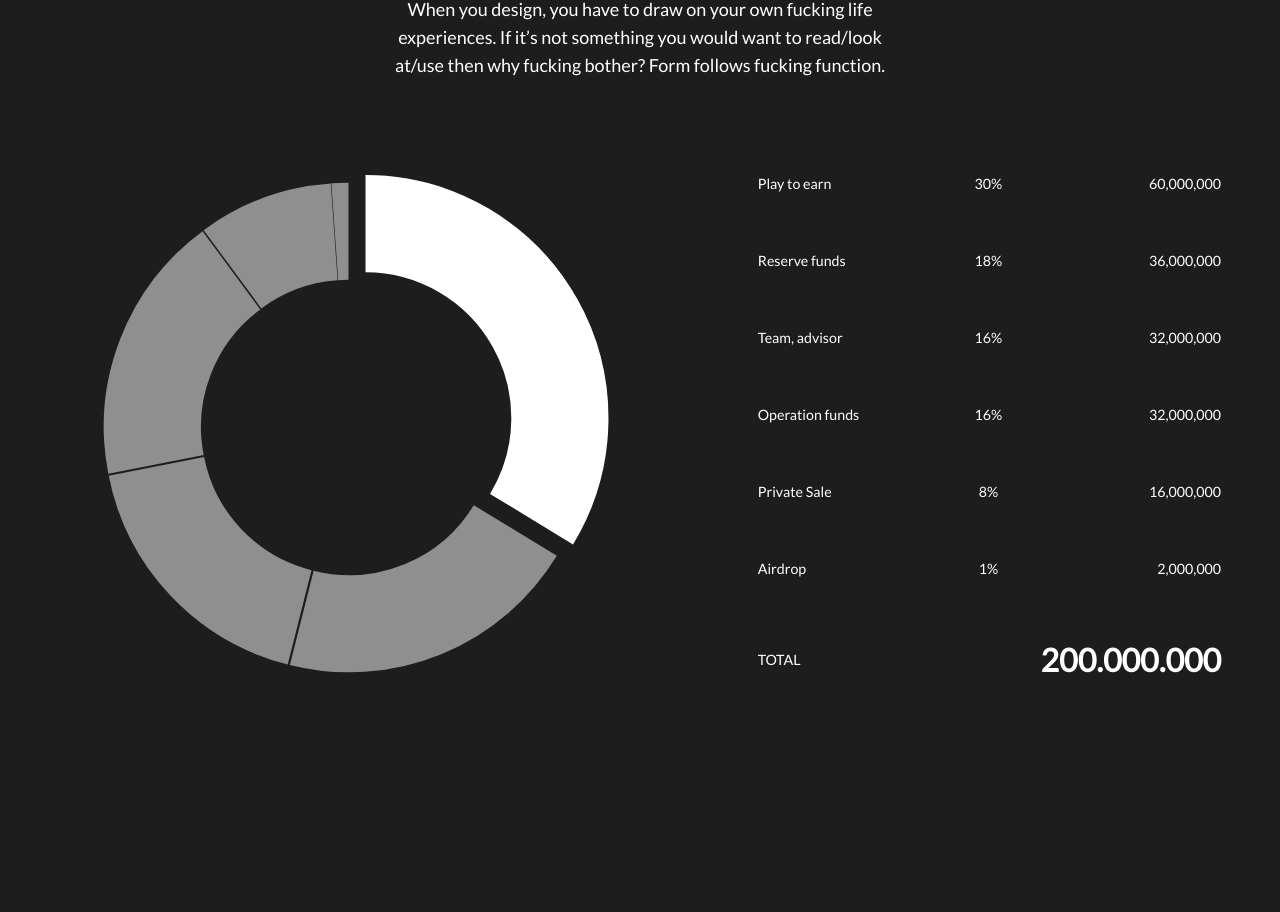
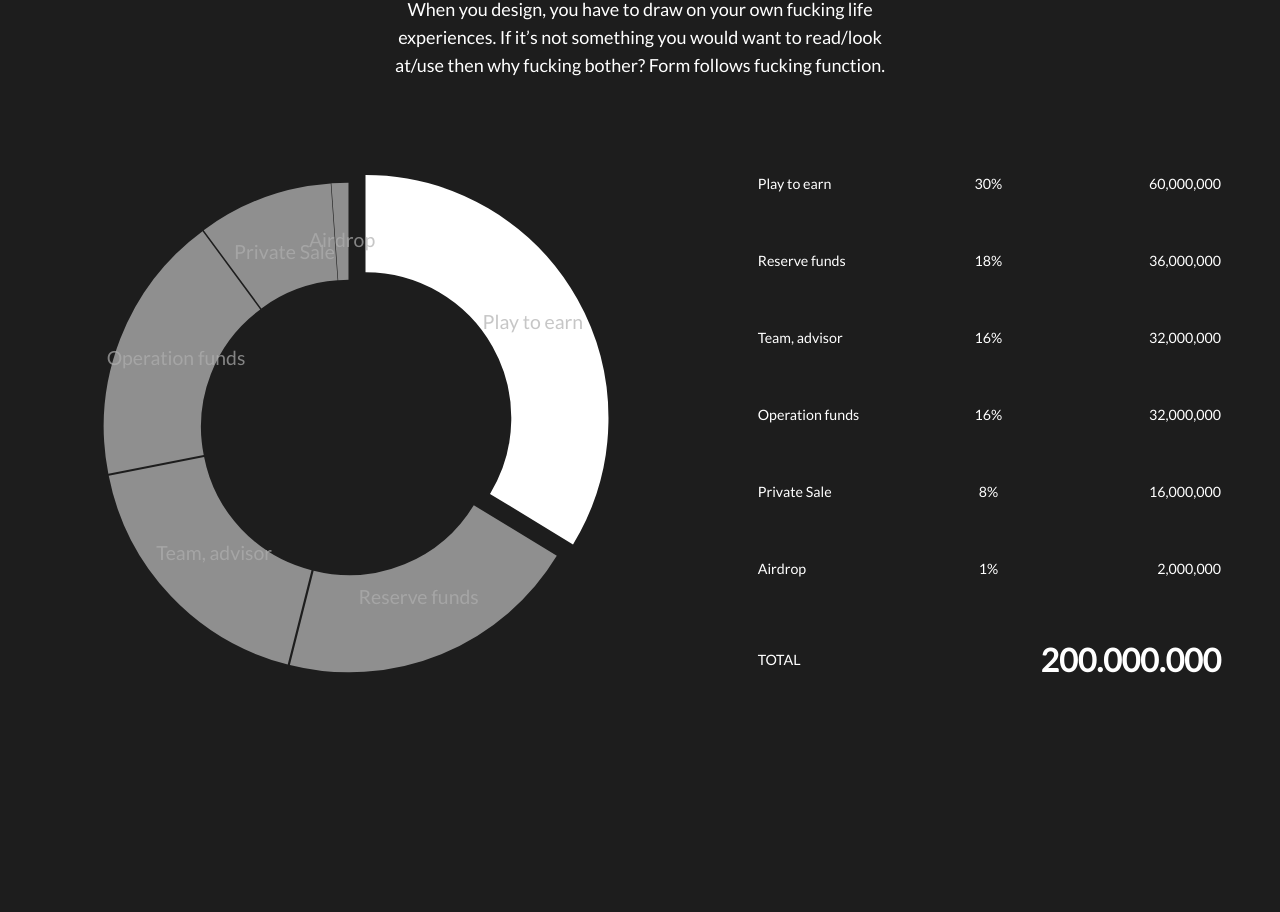
Before and after one commit to royale-kingdom/landingpage, a React (Create React App) app: page / in a window 1280 px wide. Shown: the part 5909-6821 px from the top of the page. Built offline with nearby package versions, Linux system fonts and the light colour scheme.

Commit message:
add label

```diff
--- a/src/pages/top/Tokenmetric.tsx
+++ b/src/pages/top/Tokenmetric.tsx
@@ -29,41 +29,42 @@ const tableDump: any[] = [
 ];
 
 const shiftSize = 4;
-const normalColor = "#ffffff81";
+const defaultColor = "#ffffff81";
 
 const pieChartData = [
   {
+    title: "Play to earn",
     value: 30,
-    color: normalColor
+    color: defaultColor
   },
   {
+    title: "Reserve funds",
     value: 18,
-    color: normalColor
+    color: defaultColor
   },
   {
+    title: "Team, advisor",
     value: 16,
-    color: normalColor
+    color: defaultColor
   },
   {
+    title: "Operation funds",
     value: 16,
-    color: normalColor
+    color: defaultColor
   },
-  {
-    value: 8,
-    color: normalColor
-  },
-  {
-    value: 1,
-    color: normalColor
-  }
+  { title: "Private Sale", value: 8, color: defaultColor },
+  { title: "Airdrop", value: 1, color: defaultColor }
 ];
+
+const defaultLabelStyle = { fill: "#E38627", fontSize: "48px" };
 
 const CustomPieChart = () => {
   const [hovered, setHovered] = useState(0);
   const data = pieChartData.map((segment, index) => ({
     ...segment,
-    color: index === hovered ? "#FFFFFF" : normalColor
+    color: index === hovered ? "#FFFFFF" : defaultColor
   }));
+
   return (
     <PieChart
       data={data}
@@ -71,6 +72,26 @@ const CustomPieChart = () => {
       startAngle={270}
       animate={true}
       segmentsStyle={{ transition: "stroke .3s", cursor: "pointer" }}
+      label={({ x, y, dx, dy, dataEntry }) => {
+        console.log({ x, y, dx, dy });
+        return (
+          <text
+            x={"50%"}
+            y={"50%"}
+            dx={dx * 1.5}
+            dy={dy * 1.5}
+            dominant-baseline="middle"
+            text-anchor="middle"
+            style={{
+              fontSize: "4px",
+              fill: "#afafafb5"
+            }}
+          >
+            {dataEntry.title}
+          </text>
+        );
+      }}
+      labelStyle={{ ...defaultLabelStyle }}
       paddingAngle={0}
       lineWidth={40}
       viewBoxSize={[120, 120]}
```
